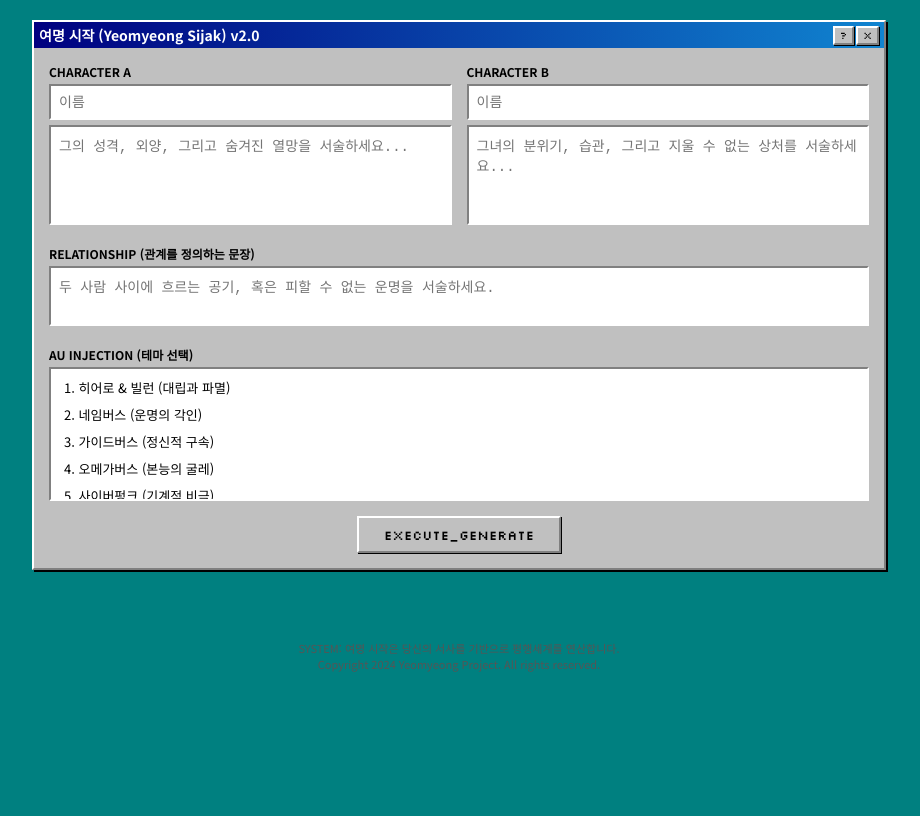
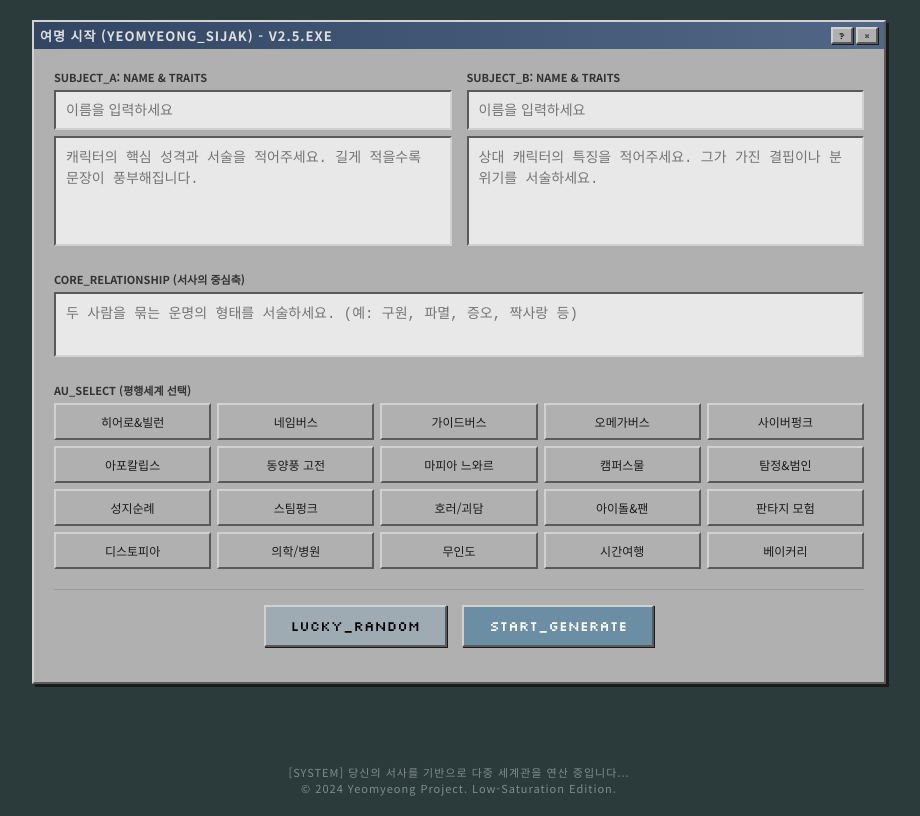
Before and after one commit to qxlop2-ui/yeomyeong-au, a plain HTML site: page index.html in a window 1280 px wide. Shown: the whole page, without its empty margins (181-1101 px from the left). Drawn offline with nearby package versions, Linux system fonts and the light colour scheme.

Commit message:
Update index.html

```diff
--- a/index.html
+++ b/index.html
@@ -3,18 +3,19 @@
 <head>
     <meta charset="UTF-8">
     <meta name="viewport" content="width=device-width, initial-scale=1.0">
-    <title>여명 시작 (Yeomyeong Sijak) v2.0</title>
-    <!-- 폰트 및 라이브러리 -->
+    <title>여명 시작 (Yeomyeong Sijak) v2.5</title>
     <link href="https://fonts.googleapis.com/css2?family=Silkscreen&family=Noto+Sans+KR:wght@400;700&display=swap" rel="stylesheet">
     <script src="https://cdnjs.cloudflare.com/ajax/libs/html2canvas/1.4.1/html2canvas.min.js"></script>
     <style>
+        /* 세기말 & 저채도 윈도우 테마 */
         :root {
-            --win-bg: #008080;
-            --win-grey: #c0c0c0;
-            --win-white: #ffffff;
-            --win-dark: #808080;
-            --win-blue: #000080;
-            --win-black: #000000;
+            --win-bg: #2b3a3a; /* 채도를 낮춘 짙은 청록/그레이 */
+            --win-grey: #b0b0b0; /* 약간 톤다운된 회색 */
+            --win-white: #d1d1d1;
+            --win-dark: #5a5a5a;
+            --win-blue: #324664; /* 눈이 편안한 다크 블루 */
+            --win-black: #1a1a1a;
+            --win-accent: #8e9eab;
         }
 
         body {
@@ -22,162 +23,218 @@
             font-family: 'Noto Sans KR', sans-serif;
             margin: 0; padding: 20px;
             display: flex; flex-direction: column; align-items: center;
+            color: #1a1a1a;
         }
 
-        /* 윈도우 스타일 */
         .window {
             width: 850px;
             background: var(--win-grey);
             border: 2px solid;
             border-color: var(--win-white) var(--win-dark) var(--win-dark) var(--win-white);
-            box-shadow: 2px 2px 0 var(--win-black);
+            box-shadow: 3px 3px 0 var(--win-black);
             margin-bottom: 20px;
         }
 
         .title-bar {
-            background: linear-gradient(90deg, var(--win-blue), #1084d0);
-            padding: 3px 5px;
+            background: linear-gradient(90deg, var(--win-blue), #526687);
+            padding: 4px 6px;
             display: flex; justify-content: space-between; align-items: center;
-            color: white; font-weight: bold; font-size: 14px;
+            color: #e0e0e0; font-weight: bold; font-size: 13px;
+            letter-spacing: 1px;
         }
 
-        .content { padding: 15px; }
+        .content { padding: 20px; }
 
-        /* 입력창 스타일 */
-        .input-section { display: grid; grid-template-columns: 1fr 1fr; gap: 15px; margin-bottom: 15px; }
-        label { display: block; font-size: 12px; font-weight: bold; margin-bottom: 4px; }
+        /* 입력창 디자인 */
+        .input-section { display: grid; grid-template-columns: 1fr 1fr; gap: 15px; margin-bottom: 20px; }
+        label { display: block; font-size: 11px; font-weight: bold; margin-bottom: 5px; color: #333; }
+
         input, textarea {
             width: 100%; box-sizing: border-box;
             border: 2px solid; border-color: var(--win-dark) var(--win-white) var(--win-white) var(--win-dark);
-            padding: 8px; font-size: 14px; outline: none;
+            padding: 10px; font-size: 14px; outline: none;
+            background-color: #e8e8e8;
         }
-        textarea { height: 100px; resize: none; }
+        textarea { height: 110px; resize: none; line-height: 1.5; }
 
-        /* AU 리스트박스 */
-        .au-box {
-            background: white; border: 2px solid;
+        /* AU 버튼 그리드 방식 */
+        .au-grid {
+            display: grid;
+            grid-template-columns: repeat(5, 1fr);
+            gap: 6px;
+            margin-bottom: 20px;
+        }
+
+        .au-btn {
+            padding: 8px 4px;
+            background: var(--win-grey);
+            border: 2px solid;
+            border-color: var(--win-white) var(--win-dark) var(--win-dark) var(--win-white);
+            font-size: 12px;
+            cursor: pointer;
+            text-align: center;
+            transition: all 0.1s;
+            white-space: nowrap;
+        }
+
+        .au-btn:hover { background: #c0c0c0; }
+        .au-btn.active {
+            background: var(--win-blue);
+            color: white;
             border-color: var(--win-dark) var(--win-white) var(--win-white) var(--win-dark);
-            height: 120px; overflow-y: scroll; padding: 5px; margin-bottom: 15px;
+            transform: translate(1px, 1px);
         }
-        .au-item { padding: 4px 8px; font-size: 13px; cursor: pointer; }
-        .au-item:hover { background: #eee; }
-        .au-item.active { background: var(--win-blue); color: white; }
 
-        /* 버튼 */
-        .btn-group { text-align: center; margin-top: 10px; }
+        /* 컨트롤 버튼 그룹 */
+        .btn-group {
+            display: flex; justify-content: center; gap: 15px;
+            margin-top: 10px; padding: 15px; border-top: 1px solid #999;
+        }
+
         .win-btn {
-            padding: 8px 25px; background: var(--win-grey);
+            padding: 10px 25px;
+            background: var(--win-grey);
+            border: 2px solid;
+            border-color: var(--win-white) var(--win-dark) var(--win-dark) var(--win-white);
+            cursor: pointer;
+            font-family: 'Silkscreen', cursive;
+            font-size: 14px;
+            box-shadow: 1px 1px 0 var(--win-black);
+        }
+
+        .win-btn:active {
+            transform: translate(1px, 1px);
+            box-shadow: none;
+            border-color: var(--win-dark) var(--win-white) var(--win-white) var(--win-dark);
+        }
+
+        .random-btn { background-color: #9eabb3; }
+
+        /* 결과 화면 */
+        #captureArea { margin-top: 40px; display: none; }
+        .result-window {
+            width: 650px; margin: 0 auto; background: var(--win-grey);
             border: 2px solid; border-color: var(--win-white) var(--win-dark) var(--win-dark) var(--win-white);
-            cursor: pointer; font-family: 'Silkscreen', cursive; box-shadow: 1px 1px 0 var(--win-black);
         }
-        .win-btn:active { transform: translate(1px, 1px); box-shadow: none; border-color: var(--win-dark) var(--win-white) var(--win-white) var(--win-dark); }
+        .result-body {
+            padding: 30px; background: #f4f4f4; margin: 6px;
+            border: 2px solid #888 inset; min-height: 350px;
+        }
+        .story-p { line-height: 1.9; margin-bottom: 20px; font-size: 15px; color: #222; }
+        .story-tag {
+            display: inline-block; width: 45px; font-weight: bold;
+            color: var(--win-blue); border-right: 2px solid var(--win-blue);
+            margin-right: 12px; font-size: 13px;
+        }
 
-        /* 결과 창 (이미지 캡처 대상) */
-        #captureArea {
-            margin-top: 30px; display: none;
-        }
-        .result-window { width: 600px; margin: 0 auto; background: var(--win-grey); border: 2px solid; border-color: var(--win-white) var(--win-dark) var(--win-dark) var(--win-white); }
-        .result-body { padding: 25px; background: white; margin: 5px; border: 2px solid inset; min-height: 300px; }
-        .story-p { line-height: 1.8; margin-bottom: 15px; font-size: 15px; color: #333; }
-        .story-tag { font-weight: bold; color: var(--win-blue); margin-right: 10px; font-size: 12px; }
-
-        .footer-note { font-size: 11px; color: #555; text-align: center; margin-top: 50px; }
+        .footer-note { font-size: 11px; color: #7f8c8d; text-align: center; margin-top: 60px; letter-spacing: 1px; }
     </style>
 </head>
 <body>
 
 <div class="window">
     <div class="title-bar">
-        <span><i class="fas fa-moon"></i> 여명 시작 (Yeomyeong Sijak) v2.0</span>
-        <div style="display:flex; gap:2px;">
-            <button class="win-btn" style="padding:1px 5px; font-size:10px;">?</button>
-            <button class="win-btn" style="padding:1px 5px; font-size:10px;">X</button>
+        <span><i class="fas fa-microchip"></i> 여명 시작 (YEOMYEONG_SIJAK) - V2.5.EXE</span>
+        <div style="display:flex; gap:3px;">
+            <button class="win-btn" style="padding:1px 6px; font-size:9px;">?</button>
+            <button class="win-btn" style="padding:1px 6px; font-size:9px;">×</button>
         </div>
     </div>
     <div class="content">
         <div class="input-section">
             <div>
-                <label>CHARACTER A</label>
-                <input type="text" id="nameA" placeholder="이름">
-                <textarea id="descA" style="margin-top:5px;" placeholder="그의 성격, 외양, 그리고 숨겨진 열망을 서술하세요..."></textarea>
+                <label>SUBJECT_A: NAME & TRAITS</label>
+                <input type="text" id="nameA" placeholder="이름을 입력하세요">
+                <textarea id="descA" style="margin-top:6px;" placeholder="캐릭터의 핵심 성격과 서술을 적어주세요. 길게 적을수록 문장이 풍부해집니다."></textarea>
             </div>
             <div>
-                <label>CHARACTER B</label>
-                <input type="text" id="nameB" placeholder="이름">
-                <textarea id="descB" style="margin-top:5px;" placeholder="그녀의 분위기, 습관, 그리고 지울 수 없는 상처를 서술하세요..."></textarea>
+                <label>SUBJECT_B: NAME & TRAITS</label>
+                <input type="text" id="nameB" placeholder="이름을 입력하세요">
+                <textarea id="descB" style="margin-top:6px;" placeholder="상대 캐릭터의 특징을 적어주세요. 그가 가진 결핍이나 분위기를 서술하세요."></textarea>
             </div>
         </div>
 
-        <label>RELATIONSHIP (관계를 정의하는 문장)</label>
-        <textarea id="relation" style="height:60px;" placeholder="두 사람 사이에 흐르는 공기, 혹은 피할 수 없는 운명을 서술하세요."></textarea>
+        <label>CORE_RELATIONSHIP (서사의 중심축)</label>
+        <textarea id="relation" style="height:65px;" placeholder="두 사람을 묶는 운명의 형태를 서술하세요. (예: 구원, 파멸, 증오, 짝사랑 등)"></textarea>
 
-        <label style="margin-top:15px;">AU INJECTION (테마 선택)</label>
-        <div class="au-box" id="auList"></div>
+        <label style="margin-top:20px;">AU_SELECT (평행세계 선택)</label>
+        <div class="au-grid" id="auGrid"></div>
 
         <div class="btn-group">
-            <button class="win-btn" onclick="generateStory()">EXECUTE_GENERATE</button>
+            <button class="win-btn random-btn" onclick="selectRandomAU()">LUCKY_RANDOM</button>
+            <button class="win-btn" style="background-color: #6c8ea4; color: white;" onclick="generateStory()">START_GENERATE</button>
         </div>
     </div>
 </div>
 
-<!-- 결과 출력 및 캡처 영역 -->
 <div id="captureArea">
     <div class="result-window" id="resultWin">
         <div class="title-bar">
-            <span id="resultTitle">RESULT_STORY.txt</span>
+            <span id="resultTitle">STORY_LOG.txt</span>
         </div>
-        <div class="result-body" id="storyOutput">
-            <!-- 시나리오가 기승전결로 출력됨 -->
-        </div>
+        <div class="result-body" id="storyOutput"></div>
     </div>
     <div class="btn-group">
-        <button class="win-btn" style="background:#ffeb3b" onclick="saveAsImage()">SAVE_AS_IMAGE (.PNG)</button>
+        <button class="win-btn" style="background:#8e9eab" onclick="saveAsImage()">DOWNLOAD_RESULT (.PNG)</button>
     </div>
 </div>
 
 <div class="footer-note">
-    SYSTEM: 여명 시작은 당신의 서사를 기반으로 평행세계를 연산합니다.<br>
-    Copyright 2024 Yeomyeong Project. All rights reserved.
+    [SYSTEM] 당신의 서사를 기반으로 다중 세계관을 연산 중입니다...<br>
+    © 2024 Yeomyeong Project. Low-Saturation Edition.
 </div>
 
 <script>
     const auData = [
-        { title: "히어로 & 빌런", theme: "대립과 파멸" },
-        { title: "네임버스", theme: "운명의 각인" },
-        { title: "가이드버스", theme: "정신적 구속" },
-        { title: "오메가버스", theme: "본능의 굴레" },
-        { title: "사이버펑크", theme: "기계적 비극" },
-        { title: "아포칼립스", theme: "마지막 생존" },
-        { title: "동양풍 고전", theme: "애증의 연대기" },
-        { title: "마피아 느와르", theme: "배신과 신뢰" },
-        { title: "캠퍼스 로맨스", theme: "찰나의 청춘" },
-        { title: "탐정 & 범인", theme: "추적의 끝" },
-        { title: "성지순례 여행", theme: "낯선 안도감" },
-        { title: "스팀펑크", theme: "태엽의 고동" },
-        { title: "호러/미스터리", theme: "폐쇄된 공포" },
-        { title: "아이돌 & 팬", theme: "가상의 사랑" },
-        { title: "판타지 모험", theme: "검과 마법" },
-        { title: "디스토피아", theme: "통제된 평화" },
-        { title: "의학 드라마", theme: "생사의 갈림길" },
-        { title: "무인도 조난", theme: "원초적 본능" },
-        { title: "시간여행", theme: "인과율의 오류" },
-        { title: "베이커리 일상", theme: "달콤한 휴식" }
+        { title: "히어로&빌런", theme: "정의와 악의 경계" },
+        { title: "네임버스", theme: "신체에 새겨진 운명" },
+        { title: "가이드버스", theme: "각인과 구원" },
+        { title: "오메가버스", theme: "형질의 굴레" },
+        { title: "사이버펑크", theme: "기계와 인간성" },
+        { title: "아포칼립스", theme: "멸망 속의 유대" },
+        { title: "동양풍 고전", theme: "시대를 넘은 비극" },
+        { title: "마피아 느와르", theme: "배신과 그림자" },
+        { title: "캠퍼스물", theme: "부서지는 청춘" },
+        { title: "탐정&범인", theme: "추적의 미학" },
+        { title: "성지순례", theme: "낯선 길 위의 안식" },
+        { title: "스팀펑크", theme: "태엽과 증기" },
+        { title: "호러/괴담", theme: "잠식되는 공포" },
+        { title: "아이돌&팬", theme: "우상의 이면" },
+        { title: "판타지 모험", theme: "끝나지 않는 여정" },
+        { title: "디스토피아", theme: "통제된 유토피아" },
+        { title: "의학/병원", theme: "삶의 끝자락" },
+        { title: "무인도", theme: "본능의 시간" },
+        { title: "시간여행", theme: "어긋난 타임라인" },
+        { title: "베이커리", theme: "일상의 조각" }
     ];
 
     let selectedIdx = -1;
-    const auListDiv = document.getElementById('auList');
+    const gridDiv = document.getElementById('auGrid');
 
+    // AU 버튼 그리드 생성
     auData.forEach((au, i) => {
-        const item = document.createElement('div');
-        item.className = 'au-item';
-        item.innerText = `${i+1}. ${au.title} (${au.theme})`;
-        item.onclick = () => {
-            document.querySelectorAll('.au-item').forEach(el => el.classList.remove('active'));
-            item.classList.add('active');
+        const btn = document.createElement('div');
+        btn.className = 'au-btn';
+        btn.innerText = au.title;
+        btn.onclick = () => {
+            document.querySelectorAll('.au-btn').forEach(b => b.classList.remove('active'));
+            btn.classList.add('active');
             selectedIdx = i;
         };
-        auListDiv.appendChild(item);
+        gridDiv.appendChild(btn);
     });
+
+    // 랜덤 선택 기능
+    function selectRandomAU() {
+        const btns = document.querySelectorAll('.au-btn');
+        const rand = Math.floor(Math.random() * auData.length);
+        btns[rand].click();
+
+        // 시각적 피드백: 랜덤 버튼 깜빡임 효과
+        const rBtn = document.querySelector('.random-btn');
+        rBtn.style.background = '#324664';
+        setTimeout(() => rBtn.style.background = '#9eabb3', 100);
+    }
 
     function generateStory() {
         const nA = document.getElementById('nameA').value;
@@ -187,19 +244,20 @@
         const rel = document.getElementById('relation').value;
 
         if(!nA || !nB || selectedIdx === -1) {
-            alert("캐릭터 이름과 AU 테마는 필수입니다!");
+            alert("캐릭터 이름과 AU 선택은 필수입니다.");
             return;
         }
 
         const au = auData[selectedIdx].title;
+        const theme = auData[selectedIdx].theme;
         const output = document.getElementById('storyOutput');
 
-        // 서사 직조 로직 (기승전결)
+        // 서술형 강화를 위한 로직 (사용자 입력 문장 활용)
         const story = [
-            { tag: "起 (기)", text: `${au}의 세계, ${dA} 특징을 가진 ${nA}는 평소처럼 침묵을 지키고 있었다. 하지만 그 앞에 ${dB} 분위기의 ${nB}가 나타나며 정적은 깨진다.` },
-            { tag: "承 (승)", text: `두 사람은 본래 ${rel}라는 지독한 관계였다. ${nA}는 자신의 본능을 억누르려 했으나, ${nB}가 던진 결정적인 한 마디가 모든 상황을 뒤흔들기 시작한다.` },
-            { tag: "轉 (전)", text: `결국 예기치 못한 사건이 터진다. ${au} 테마의 가혹한 환경 속에서 ${nA}는 ${nB}를 구하기 위해(혹은 파괴하기 위해) 자신의 가장 소중한 것을 내던지는 선택을 한다.` },
-            { tag: "結 (결)", text: `먼지가 가라앉은 뒤, 남은 것은 오직 두 사람뿐이다. ${nA}와 ${nB}는 서로를 바라보며, 이제는 되돌릴 수 없는 새로운 형태의 ${rel}를 받아들이기로 한다.` }
+            { tag: "起", text: `${theme}의 공기가 흐르는 ${au}의 세계. ${dA} 눈빛을 지닌 ${nA}는 소음 없는 일상을 보내고 있었다. 하지만 그 고요를 찢고 ${dB} 분위기의 ${nB}가 나타나며 균열이 시작된다.` },
+            { tag: "承", text: `본래 두 사람은 ${rel}라는 뗄 수 없는 굴레에 묶여 있었다. ${nA}는 애써 외면하려 했으나, ${nB}가 보여준 예상치 못한 행동은 ${rel}의 의미를 다시금 새기게 만든다.` },
+            { tag: "轉", text: `운명은 가혹했다. ${au}의 법칙이 두 사람을 벼랑 끝으로 몰아넣었을 때, ${nA}는 ${nB}를 위해(혹은 자신을 위해) 돌이킬 수 없는 결단을 내린다. ${nA}의 서술된 성격이 그 선택을 증명하고 있었다.` },
+            { tag: "結", text: `폭풍이 지나간 뒤, ${nA}와 ${nB} 사이에는 오직 무거운 정적만이 남는다. 이제 그들에게 남은 것은 이전과는 다른 새로운 형태의 ${rel}이며, 그것이 두 사람이 맞이할 ${au}의 결말이다.` }
         ];
 
         output.innerHTML = story.map(s => `
@@ -208,16 +266,16 @@
             </div>
         `).join('');
 
-        document.getElementById('resultTitle').innerText = `${nA}_X_${nB}_${au}.log`;
+        document.getElementById('resultTitle').innerText = `${nA}_X_${nB}_LOG.txt`;
         document.getElementById('captureArea').style.display = 'block';
         window.scrollTo({ top: document.body.scrollHeight, behavior: 'smooth' });
     }
 
     function saveAsImage() {
         const target = document.getElementById('resultWin');
-        html2canvas(target).then(canvas => {
+        html2canvas(target, { backgroundColor: '#2b3a3a' }).then(canvas => {
             const link = document.createElement('a');
-            link.download = 'Yeomyeong_Result.png';
+            link.download = `YEOMYEONG_LOG_${Date.now()}.png`;
             link.href = canvas.toDataURL();
             link.click();
         });
```
